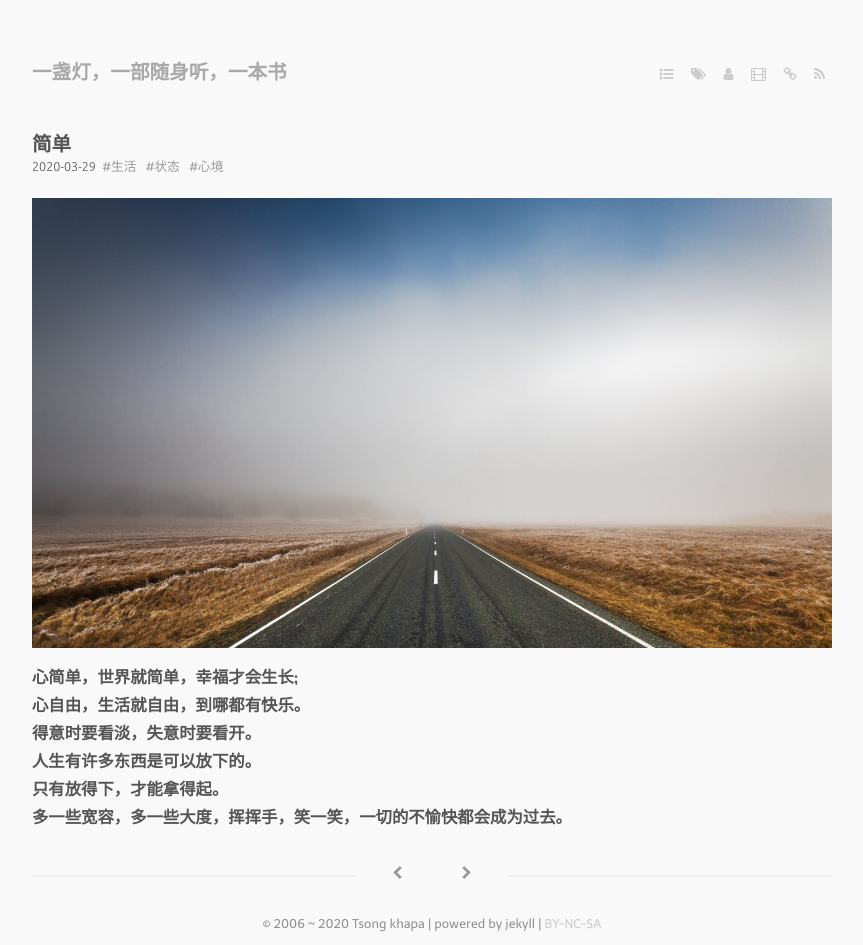
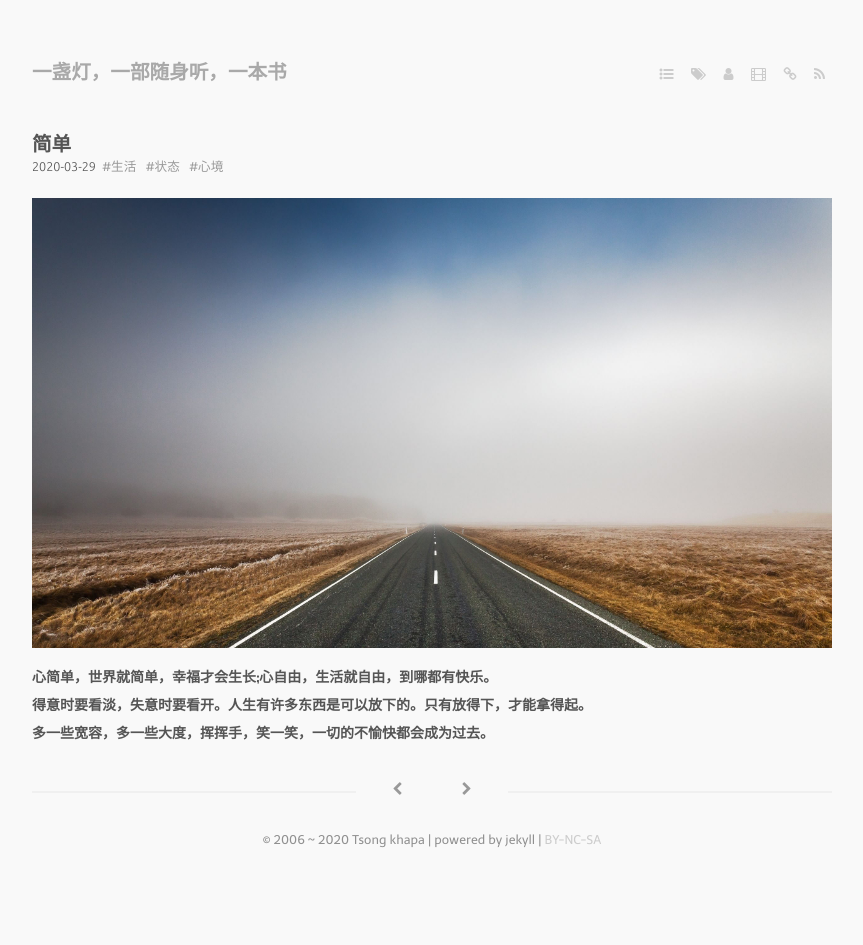
Before and after one commit to mba811/blog, a Jekyll site: the page built from _posts/2020-03-29-simple.markdown, in a window 1280 px wide. Shown: the whole page, without its empty margins (208-1071 px from the left). Built offline with Jekyll 4.4.1, drawn with Linux system fonts in a browser that asks for light colours; nearby versions of some CDN libraries; Markdown is read by kramdown in place of the engine named in the settings; a script that is not in the unit is left out; after the commit the page ends 900 px from its top, so only the background shows below that.

Commit message:
bolg update

```diff
--- a/_posts/2020-03-29-simple.markdown
+++ b/_posts/2020-03-29-simple.markdown
@@ -10,14 +10,8 @@ tags:
 
 [![](/media/files/2020/03/29/jd.png)](https://bolg-1257385283.cos.ap-chengdu.myqcloud.com/2020/03/29/jd.png)
 
-### 心简单，世界就简单，幸福才会生长;
+#### 心简单，世界就简单，幸福才会生长;心自由，生活就自由，到哪都有快乐。
 
-### 心自由，生活就自由，到哪都有快乐。
+#### 得意时要看淡，失意时要看开。人生有许多东西是可以放下的。只有放得下，才能拿得起。
 
-### 得意时要看淡，失意时要看开。
-
-### 人生有许多东西是可以放下的。
-
-### 只有放得下，才能拿得起。
-
-### 多一些宽容，多一些大度，挥挥手，笑一笑，一切的不愉快都会成为过去。
+#### 多一些宽容，多一些大度，挥挥手，笑一笑，一切的不愉快都会成为过去。
```
Also changed, not shown: _posts/2020-06-07-lose.markdown (+2 -8 lines).
